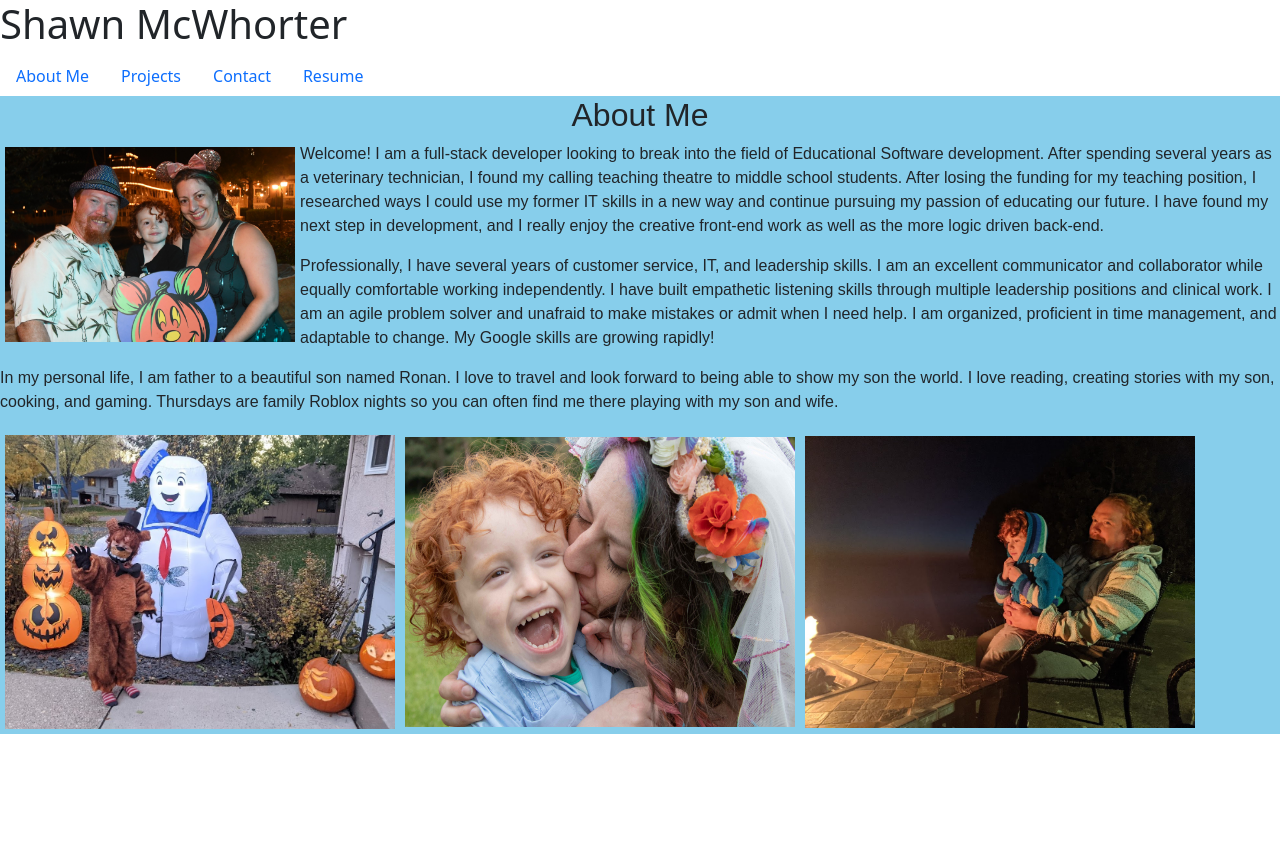
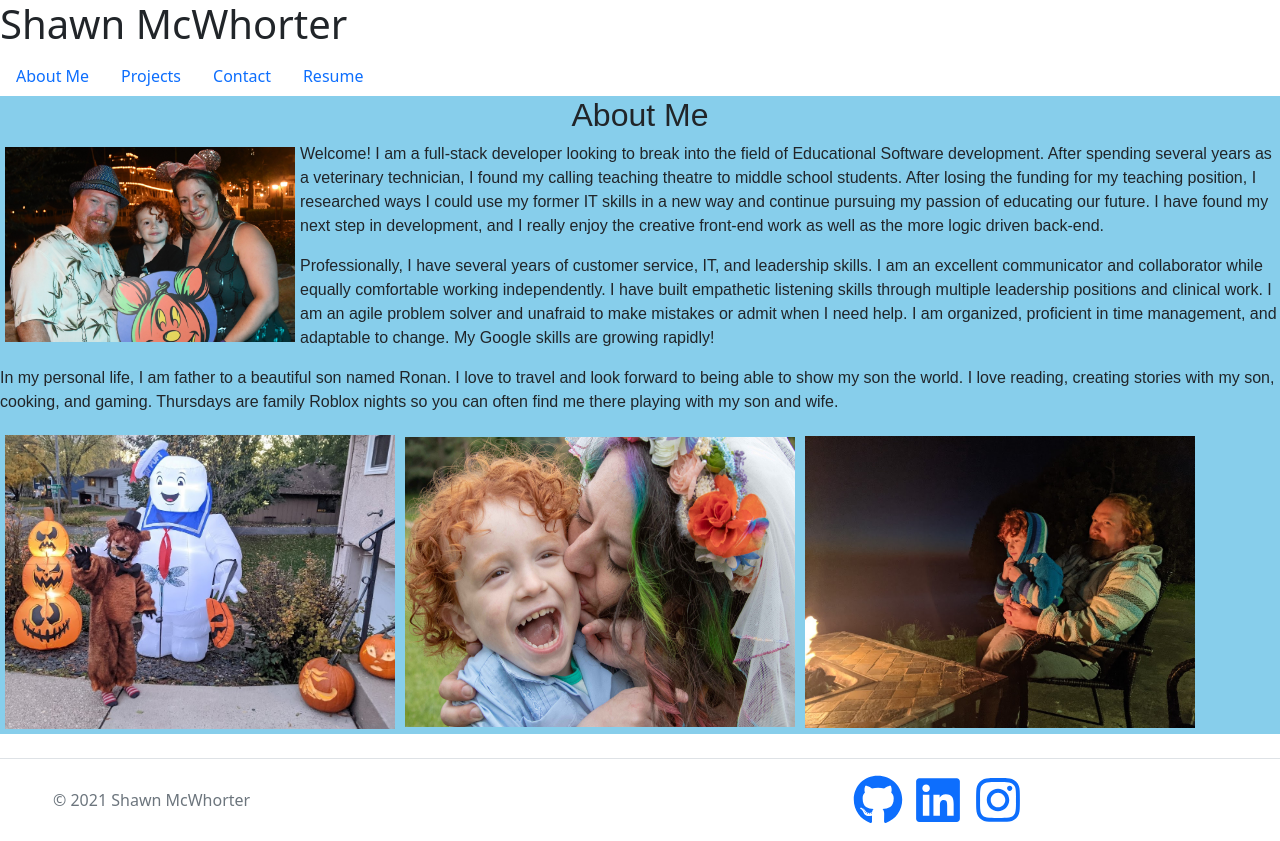
Before and after one commit to Rhandom1/React-Portfolio, a React (Create React App) app: page / in a window 1280 px wide. Before the commit the page ends 800 px from the top, so only its background shows below. Built offline with nearby package versions, Linux system fonts and the light colour scheme.

Commit message:
Added footer

```diff
--- a/src/components/Footer.js
+++ b/src/components/Footer.js
@@ -5,11 +5,19 @@ import { FaInstagram } from "react-icons/fa";
 
 function Footer() {
     return (
-        <div>
-            <a href="https://github.com/Rhandom1" rel="noreferrer"  target="_blank"><i className="fab fa-github fa-2x social"></i></a>
-            <a href="https://www.linkedin.com/in/shawn-mcwhorter-a4b12170/" rel="noreferrer" target="_blank"><i className="fab fa-linkedin fa-2x social"></i></a>
-            <a href="https://www.instagram.com/rhandom01/" rel="noreferrer" target="_blank"><i className="fab fa-instagram fa-2x social"></i></a>
-        </div>
+        <footer className="d-flex flex-wrap justify-content-between align-items-center py-3 my-4 border-top footer">
+            <div className="col-md-4 d-flex align-items-center">
+                <a href="/" className="mb-3 me-2 mb-md-0 text-muted text-decoration-none lh-1">
+                <svg className="bi" width="30" height="24"></svg>
+                </a>
+                <span className="text-muted">© 2021 Shawn McWhorter</span>
+            </div>
+            <div className="nav col-md-4 justify-content-start list-unstyled d-flex">
+                <a style={{ marginRight: 10 }} href="https://github.com/Rhandom1"><FaGithub size='50px' /></a>
+                <a style={{ marginRight: 10 }} href="https://www.linkedin.com/in/shawn-mcwhorter/" ><FaLinkedin size='50px' /></a>
+                <a style={{ marginRight: 10 }} href="https://www.instagram.com/rhandom01/" ><FaInstagram size='50px' /></a>
+            </div>
+        </footer>
     )
 }
 
--- a/src/components/Header.js
+++ b/src/components/Header.js
@@ -2,7 +2,7 @@ import React from 'react';
 
 export default function Header() {
     return (
-        <div>
+        <div className="header">
             <h1>Shawn McWhorter</h1>
         </div>
     );
```
